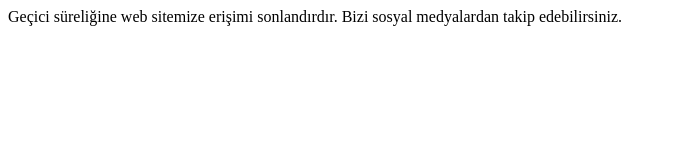
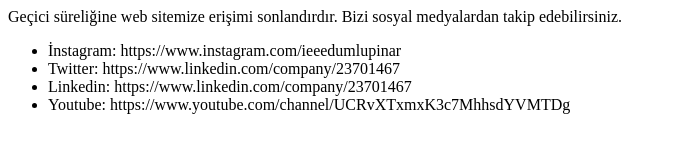
Before and after one commit to ieeedpucs/ieeedpucs.github.io, a plain HTML site: page index.html in a window 1280 px wide. Shown: the whole page, without its empty margins (0-676 px from the left). Drawn offline with Linux system fonts and the light colour scheme.

Commit message:
Update index.html

```diff
--- a/index.html
+++ b/index.html
@@ -2,5 +2,12 @@
 <title>BAKIMDAYIZ</title>
 <body>
 Geçici süreliğine web sitemize erişimi sonlandırdır. Bizi sosyal medyalardan takip edebilirsiniz.
+<ul>
+  <li>İnstagram: https://www.instagram.com/ieeedumlupinar</li>
+  <li>Twitter: https://www.linkedin.com/company/23701467</li>
+  <li>Linkedin: https://www.linkedin.com/company/23701467</li>
+  <li>Youtube: https://www.youtube.com/channel/UCRvXTxmxK3c7MhhsdYVMTDg</li>
+</ul>
+
 </body>
 </html?
```
